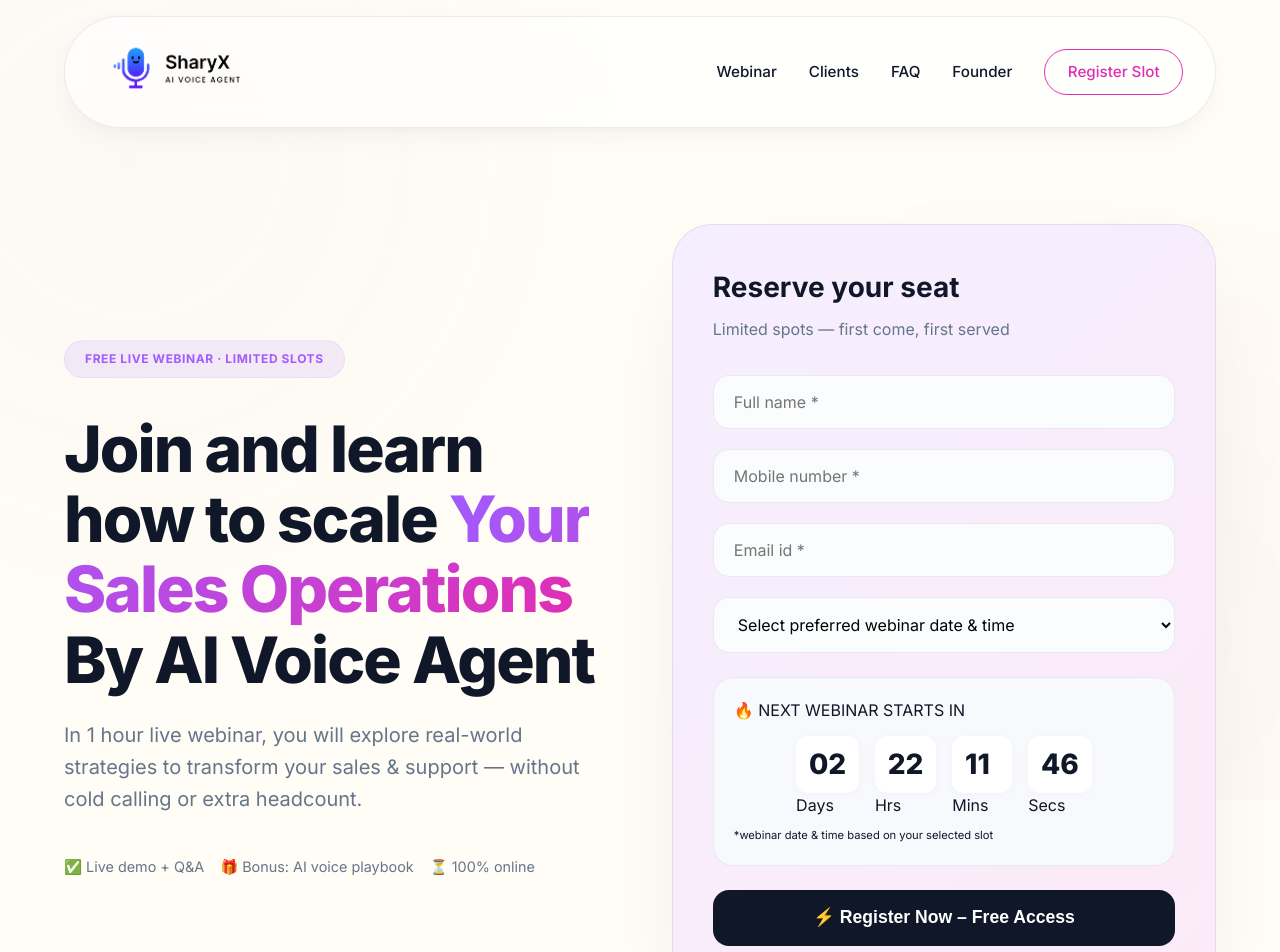
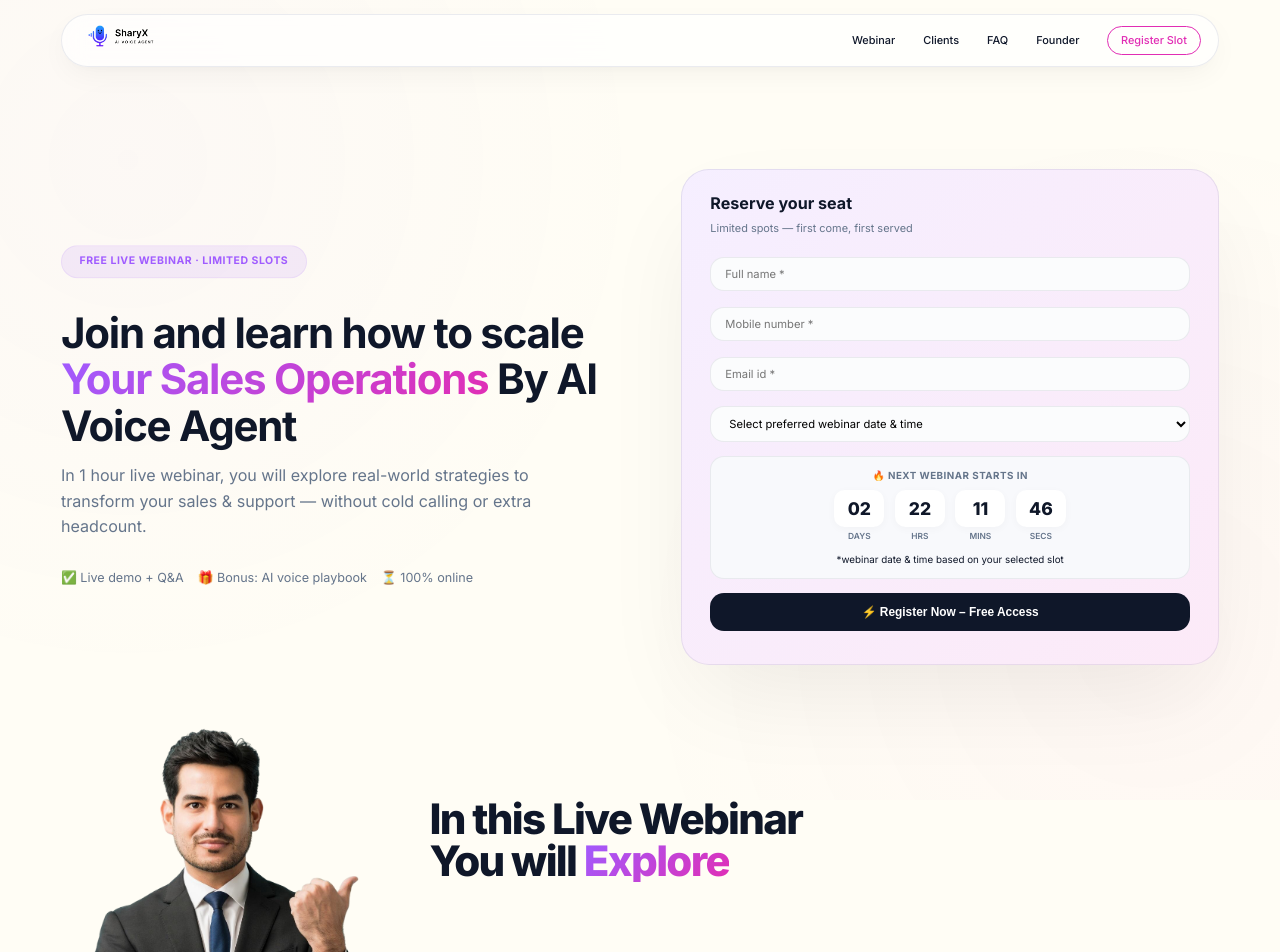
Before and after one commit to Keerthana00123/sharyx-webinar, a website: page index.html in a window 1280 px wide. Shown: the top 952 px of the page. Drawn offline with Linux system fonts and the light colour scheme.

Commit message:
changes updated

```diff
--- a/index.html
+++ b/index.html
@@ -26,6 +26,10 @@
       --shadow: 0 10px 30px -5px rgba(0, 0, 0, 0.05), 0 5px 15px -8px rgba(0, 0, 0, 0.05);
     }
 
+    html {
+      font-size: 14px;
+    }
+
     * {
       margin: 0;
       padding: 0;
@@ -39,6 +43,31 @@
       line-height: 1.6;
       overflow-x: hidden;
       scroll-behavior: smooth;
+      font-size: 20px;
+    }
+
+    h1,
+    .hero h1,
+    .section-title,
+    .founder-name,
+    .text-gradient,
+    .gradient-heading {
+      font-size: 48px;
+    }
+
+    h2,
+    .hero h2 {
+      font-size: 32px;
+    }
+
+    h3,
+    .form-title,
+    .learn-card-small h3 {
+      font-size: 24px;
+    }
+
+    h4 {
+      font-size: 18px;
     }
 
     /* Professional Background Gradient Mesh */
@@ -78,7 +107,7 @@
       display: flex;
       justify-content: space-between;
       align-items: center;
-      padding: 1.25rem 2rem;
+      padding: 0.35rem 1.25rem;
       position: sticky;
       top: 1rem;
       z-index: 1000;
@@ -93,7 +122,7 @@
     }
 
     .logo img {
-      height: 62px;
+      height: 32px;
       width: auto;
       transition: transform 0.3s ease;
     }
@@ -112,7 +141,7 @@
       text-decoration: none;
       font-weight: 500;
       color: var(--text-main);
-      font-size: 0.95rem;
+      font-size: 0.78rem;
       transition: color 0.3s;
     }
 
@@ -122,9 +151,10 @@
 
     .btn-outline-nav {
       border: 1.5px solid var(--accent);
-      padding: 0.6rem 1.4rem;
+      padding: 0.35rem 0.9rem;
       border-radius: 50px;
       color: var(--accent) !important;
+      font-size: 0.72rem;
       font-weight: 600;
       transition: all 0.3s cubic-bezier(0.4, 0, 0.2, 1);
     }
@@ -138,11 +168,11 @@
 
     /* Hero Section */
     .hero {
-      padding: 6rem 0 4rem;
+      padding: 2rem 0 2rem;
       display: flex;
       align-items: center;
       gap: 4rem;
-      min-height: 80vh;
+      min-height: calc(100vh - 100px);
     }
 
     .hero-content {
@@ -178,10 +208,10 @@
     }
 
     .hero h1 {
-      font-size: 4rem;
-      font-weight: 800;
+      font-size: 3rem;
+      font-weight: 700;
       line-height: 1.1;
-      margin-bottom: 1.5rem;
+      margin-bottom: 1rem;
       letter-spacing: -0.03em;
     }
 
@@ -193,9 +223,9 @@
     }
 
     .hero p {
-      font-size: 1.25rem;
+      font-size: 1.15rem;
       color: var(--text-muted);
-      margin-bottom: 2.5rem;
+      margin-bottom: 1.5rem;
       max-width: 540px;
     }
 
@@ -203,8 +233,8 @@
     .hero-form-card {
       flex: 0.85;
       background: white;
-      border-radius: 2.5rem;
-      padding: 2.5rem;
+      border-radius: 2rem;
+      padding: 1.5rem 2rem;
       border: 1px solid var(--border);
       box-shadow: 0 40px 100px -20px rgba(0, 0, 0, 0.08);
       position: relative;
@@ -216,34 +246,34 @@
       inset: -1px;
       background: linear-gradient(135deg, var(--primary), var(--accent));
       z-index: -1;
-      border-radius: 2.5rem;
+      border-radius: 2rem;
       opacity: 0.1;
     }
 
     .form-title {
-      font-size: 1.75rem;
+      font-size: 1.15rem;
       font-weight: 700;
-      margin-bottom: 0.5rem;
+      margin-bottom: 0.25rem;
     }
 
     .form-sub {
       color: var(--text-muted);
-      margin-bottom: 2rem;
-      font-size: 1rem;
+      margin-bottom: 1.25rem;
+      font-size: 0.78rem;
     }
 
     .input-group {
-      margin-bottom: 1.25rem;
+      margin-bottom: 1rem;
     }
 
     .input-group input,
     .input-group select {
       width: 100%;
-      padding: 1rem 1.25rem;
+      padding: 0.65rem 1rem;
       border-radius: 1rem;
       border: 1.5px solid var(--border);
       font-family: inherit;
-      font-size: 1rem;
+      font-size: 0.8rem;
       transition: all 0.3s;
       background: hsl(210, 40%, 99%);
     }
@@ -258,29 +288,45 @@
 
     .countdown-box {
       background: hsl(220, 33%, 98%);
-      padding: 1.25rem;
-      border-radius: 1.25rem;
-      margin: 1.5rem 0;
+      padding: 0.75rem;
+      border-radius: 1rem;
+      margin: 1rem 0;
       border: 1px solid var(--border);
+      text-align: center;
+    }
+
+    .countdown-title {
+      font-size: 0.7rem;
+      font-weight: 700;
+      color: var(--text-muted);
+      letter-spacing: 0.05em;
     }
 
     .countdown-timer {
       display: flex;
       justify-content: center;
-      gap: 1rem;
-      margin-top: 0.75rem;
+      gap: 0.75rem;
+      margin-top: 0.5rem;
     }
 
     .time-number {
-      font-size: 1.75rem;
+      font-size: 1.25rem;
       font-weight: 800;
       color: var(--text-main);
       background: white;
-      padding: 0.4rem 0.8rem;
+      padding: 0.3rem 0.6rem;
       border-radius: 0.75rem;
-      min-width: 60px;
+      min-width: 50px;
       display: inline-block;
       box-shadow: 0 2px 8px rgba(0, 0, 0, 0.03);
+    }
+
+    .time-label {
+      font-size: 0.6rem;
+      color: var(--text-muted);
+      text-transform: uppercase;
+      font-weight: 600;
+      margin-top: 0.25rem;
     }
 
     .register-btn {
@@ -288,10 +334,10 @@
       background: var(--text-main);
       color: white;
       border: none;
-      padding: 1.1rem;
+      padding: 0.85rem;
       border-radius: 1rem;
       font-weight: 700;
-      font-size: 1.1rem;
+      font-size: 0.85rem;
       cursor: pointer;
       transition: all 0.3s;
     }
@@ -307,7 +353,7 @@
       display: grid;
       grid-template-columns: repeat(2, 1fr);
       gap: 1.5rem;
-      margin: 3rem 0;
+      margin: 2rem 0;
     }
 
     .learn-card {
@@ -340,7 +386,7 @@
       font-size: 3rem;
       font-weight: 800;
       text-align: center;
-      margin-bottom: 4rem;
+      margin-bottom: 2rem;
       letter-spacing: -0.02em;
     }
 
@@ -380,7 +426,7 @@
     .faq-container {
       position: relative;
       max-width: 800px;
-      margin: 0 auto 6rem;
+      margin: 0 auto 3rem;
       z-index: 1;
     }
 
@@ -455,9 +501,11 @@
 
     /* Footer */
     footer {
-      padding: 6rem 0 3rem;
+      padding: 3rem 0 1rem;
       text-align: center;
       border-top: 1px solid var(--border);
+      font-size: 0.85rem;
+      color: var(--text-muted);
     }
 
     @media (max-width: 1024px) {
@@ -467,10 +515,12 @@
         text-align: center;
         font-size: 2.8rem;
       }
+
       .section-img-container img {
         bottom: 0;
         right: 0;
       }
+
       .section-content-side {
         transform: translate(0, 0);
       }
@@ -484,18 +534,23 @@
         margin-top: 0.5rem;
         top: 0.5rem;
       }
+
       .nav-links {
-        display: none; /* Hide links on mobile for simplicity */
+        display: none;
+        /* Hide links on mobile for simplicity */
       }
+
       .logo img {
         height: 40px;
       }
+
       .hero {
         flex-direction: column;
         text-align: center;
         padding-top: 2rem;
         gap: 3rem;
       }
+
       .hero h1,
       .section-title,
       .founder-name,
@@ -505,32 +560,42 @@
         line-height: 1.3 !important;
         letter-spacing: -0.01em !important;
       }
+
       .text-gradient {
-        font-size: 1.7rem !important; /* Slightly larger for emphasis, but still balanced */
+        font-size: 1.7rem !important;
+        /* Slightly larger for emphasis, but still balanced */
       }
+
       .hero p {
         margin: 0 auto 2rem;
         font-size: 1.05rem;
       }
+
       .hero-form-card {
         padding: 1.5rem;
         width: 100%;
       }
+
       .learn-grid {
         grid-template-columns: 1fr;
       }
+
       .dual-col-section {
         flex-direction: column !important;
         text-align: center;
         margin: 2rem 0 4rem;
       }
+
       .dual-col-section .section-img-container {
-        display: none; /* Removed image on mobile as requested */
+        display: none;
+        /* Removed image on mobile as requested */
       }
+
       .dual-col-section .section-content-side {
         width: 100%;
         transform: none;
       }
+
       .dual-col-section .gradient-heading {
         right: 0;
         bottom: 0;
@@ -539,30 +604,37 @@
         font-size: 2.2rem;
         width: 100%;
       }
+
       .learn-grid-side {
         grid-template-columns: 1fr !important;
         width: 100%;
         max-width: 400px;
         margin: 0 auto;
       }
+
       .learn-card-small {
         text-align: center;
       }
+
       .testi-card {
         min-width: 300px;
         max-width: 320px;
         padding: 1.5rem;
       }
+
       .founder-name {
         font-size: 2.5rem;
       }
+
       .founder-section {
         padding: 3rem 1.5rem;
         border-radius: 2rem;
       }
+
       .founder-bio {
         font-size: 1.1rem;
       }
+
       .founder-signature {
         min-width: auto;
         width: 100%;
@@ -573,16 +645,20 @@
       .hero h1 {
         font-size: 2rem;
       }
+
       .text-gradient {
         font-size: 2.5rem;
       }
+
       .gradient-heading {
         font-size: 2rem;
       }
+
       .time-number {
         font-size: 1.25rem;
         min-width: 45px;
       }
+
       .countdown-timer {
         gap: 0.5rem;
       }
@@ -594,11 +670,11 @@
       gap: 0;
       /* Gap removed as requested */
       align-items: center;
-      margin: 4rem 0 8rem;
+      margin: 2rem 0;
     }
 
     .gradient-heading {
-      font-size: 3.2rem;
+      font-size: 3rem;
       font-weight: 800;
       line-height: 1;
       letter-spacing: -0.04em;
@@ -608,7 +684,7 @@
     }
 
     .text-gradient {
-      font-size: 4rem;
+      font-size: 3rem;
       background: linear-gradient(135deg, var(--primary), var(--accent));
       -webkit-background-clip: text;
       background-clip: text;
@@ -631,17 +707,16 @@
       gap: 4rem;
       /* Gap removed as requested */
       align-items: center;
-      margin: 4rem 0 8rem;
+      margin: 2rem 0;
     }
 
     .section-img-container {
-      flex: 1.5;
-      /* Increased size for image */
+      flex: 0.9;
       position: relative;
     }
 
     .section-img-container img {
-      width: 100%;
+      width: 95%;
       height: auto;
       border-radius: 2.5rem;
       transition: all 0.6s cubic-bezier(0.2, 1, 0.2, 1);
@@ -649,7 +724,6 @@
       z-index: 2;
       bottom: 100px;
       right: 100px;
-      /* Adjust top and right to fine-tune the image position */
     }
 
     .section-img-container img:hover {
@@ -760,14 +834,13 @@
       color: var(--text-muted);
     }
 
-    /* Founder Section Styles (No Photo) */
     .founder-section {
       background: white;
       border-radius: 3rem;
       padding: 5rem 4rem;
       border: 1px solid var(--border);
       max-width: 1000px;
-      margin: 4rem auto 8rem;
+      margin: 2rem auto;
       position: relative;
       overflow: hidden;
       box-shadow: var(--shadow);
@@ -805,14 +878,14 @@
     }
 
     .founder-name {
-      font-size: 3.5rem;
+      font-size: 2rem;
       font-weight: 800;
       margin-bottom: 0.5rem;
       letter-spacing: -0.02em;
     }
 
     .founder-title {
-      font-size: 1.4rem;
+      font-size: 1.2rem;
       color: var(--accent);
       font-weight: 600;
       margin-bottom: 3rem;
@@ -823,10 +896,10 @@
     }
 
     .founder-bio {
-      font-size: 1.2rem;
+      font-size: 1rem;
       line-height: 1.8;
-      color: var(--text-muted);
-      margin-bottom: 3rem;
+      color: black;
+      margin-bottom: 1rem;
       max-width: 800px;
       margin-left: auto;
       margin-right: auto;
@@ -837,8 +910,8 @@
       font-style: italic;
       color: var(--text-main);
       border-top: 2px solid var(--primary);
-      padding-top: 1.5rem;
-      font-size: 1.2rem;
+      padding-top: 1rem;
+      font-size: 1rem;
       display: inline-block;
       min-width: 300px;
       margin-top: 1rem;
@@ -894,7 +967,7 @@
     /* Simple Who Attend Styles */
     .who-attend {
       text-align: center;
-      margin: 6rem 0;
+      margin: 1rem 0;
       padding: 4rem 2rem;
       background: white;
       border-radius: 2.5rem;
@@ -902,8 +975,8 @@
     }
 
     .who-attend .section-title {
-      font-size: 2.2rem;
-      margin-bottom: 2rem;
+      font-size: 2rem;
+      margin-bottom: 1rem;
     }
 
     .attend-pills {
@@ -920,7 +993,7 @@
       color: var(--primary);
       padding: 0.6rem 1.4rem;
       border-radius: 100px;
-      font-size: 1rem;
+      font-size: 0.7rem;
       font-weight: 600;
       border: 1px solid hsla(265, 100%, 68%, 0.1);
       transition: all 0.3s ease;
@@ -1061,8 +1134,8 @@
     </div>
 
     <!-- Testimonials Section -->
-    <div id="testimonials" style="margin: 8rem 0; text-align: center;" data-reveal>
-      <h2 class="section-title">Trusted by forward-thinking teams</h2>
+    <div id="testimonials" style="margin: 2rem 0; text-align: center;" data-reveal>
+      <h2 class="section-title" style="font-size: 2.7rem;">Trusted by forward-thinking teams</h2>
       <div class="testimonial-scroller">
         <div class="testimonial-track">
           <!-- First Set -->
@@ -1129,7 +1202,7 @@
     </div>
 
     <!-- FAQ Section -->
-    <h2 class="section-title" id="faq" data-reveal> Frequently Asked Questions</h2>
+    <h2 class="section-title" id="faq" data-reveal style="font-size: 2.7rem;"> Frequently Asked Questions</h2>
     <div class="faq-container">
       <div class="faq-glow"></div>
       <div class="faq-item" data-reveal>
@@ -1214,8 +1287,9 @@
     </div>
 
     <footer>
-      <p><strong>Sharyx Voice Agent</strong> — Empowering sales teams with AI voice automation</p>
-      <div style="margin-top: 0.8rem;">© 2025 Sharyx · Live Webinar · All rights reserved</div>
+      <p style="font-size: 0.85rem;"><strong>Sharyx Voice Agent</strong> — Empowering sales teams with AI voice
+        automation</p>
+      <div style="margin-top: 0.5rem; font-size: 0.7rem;">© 2025 Sharyx · Live Webinar · All rights reserved</div>
     </footer>
   </div>
 
```
